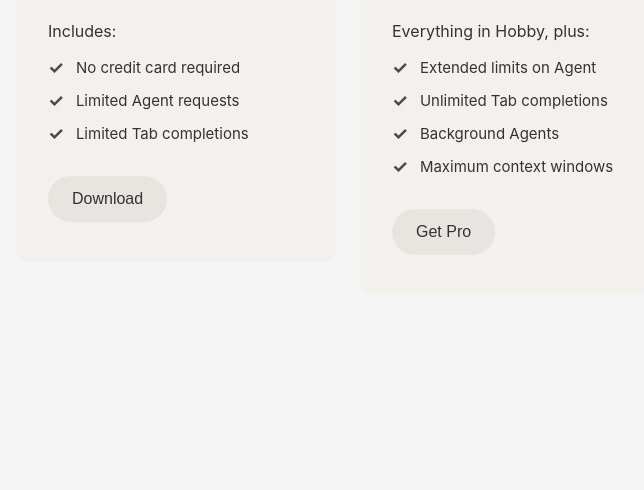
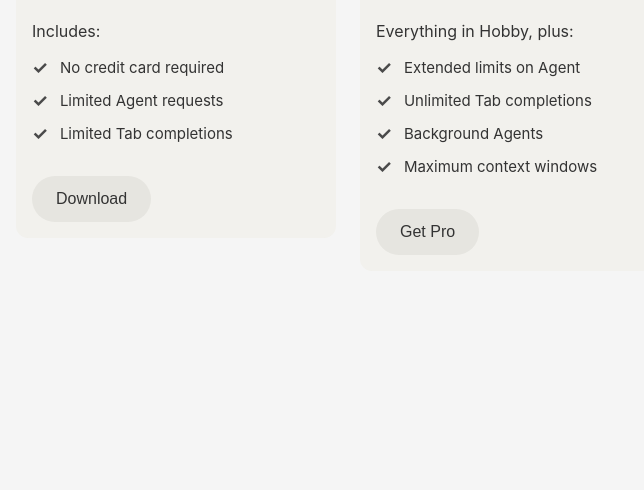
Before and after one commit to caseydeyanira-sys/My-first-coding-project-3, a plain HTML site: page index.html in a window 1280 px wide. Shown: the part 310-800 px from the top of the page, without its empty margins (292-936 px from the left). Drawn offline with Linux system fonts and the light colour scheme.

Commit message:
update styles CSS
Changed background and padding

```diff
--- a/styles.css
+++ b/styles.css
@@ -26,7 +26,7 @@ body {
 .card {
     background-color: #f2f1ed;
     border-radius: 12px;
-    padding: 40px 32px;
+    padding: 16px 16px 16px 16px;
     width: 320px;
     flex-shrink: 0;
 }
```
